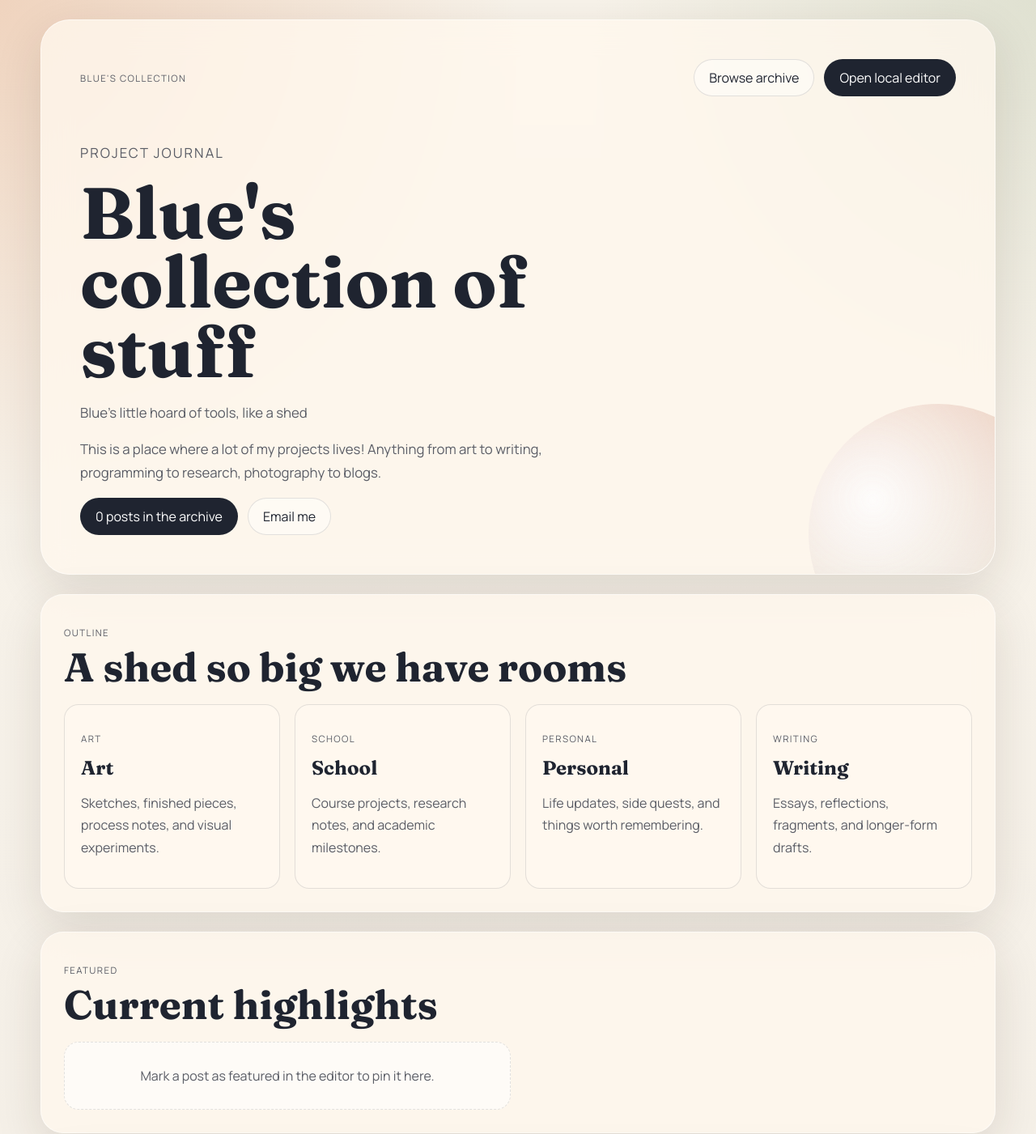
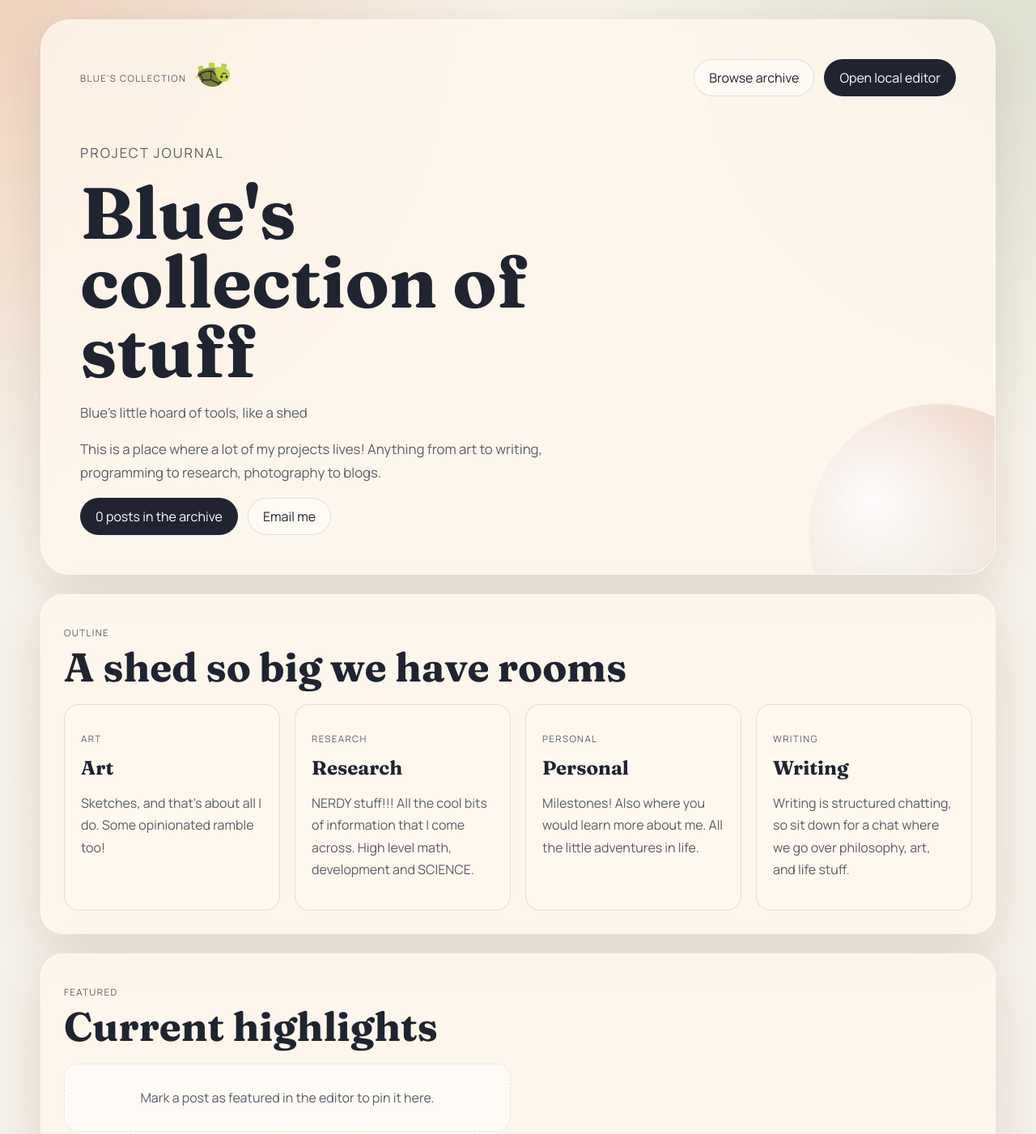
Before and after one commit to bluemoon012905/Blueshellsite, a website: page index.html in a window 1280 px wide. Shown: the top 1401 px of the page at 81% size. Drawn offline with Linux system fonts and the light colour scheme.

Commit message:
basic outline complete

```diff
--- a/assets/app.js
+++ b/assets/app.js
@@ -62,7 +62,10 @@ function renderHero() {
   const hero = document.querySelector(".hero");
   hero.innerHTML = `
     <div class="hero-nav">
-      <div class="brand-mark">${escapeHtml(site.brandMark || site.title)}</div>
+      <div class="brand-mark">
+        <span>${escapeHtml(site.brandMark || site.title)}</span>
+        <img class="brand-turtle" src="turtle.png" alt="" aria-hidden="true" />
+      </div>
       ${localOnlyActions}
     </div>
     <div class="hero-copy">
--- a/assets/styles.css
+++ b/assets/styles.css
@@ -105,6 +105,20 @@ a {
 .eyebrow,
 .post-chip {
   color: var(--muted);
+}
+
+.brand-mark {
+  display: inline-flex;
+  align-items: center;
+  gap: 12px;
+}
+
+.brand-turtle {
+  width: 42px;
+  height: 42px;
+  object-fit: contain;
+  animation: spin-right 10s linear infinite;
+  transform-origin: center;
 }
 
 .hero h1,
@@ -363,6 +377,16 @@ textarea {
   padding-left: 22px;
 }
 
+@keyframes spin-right {
+  from {
+    transform: rotate(0deg);
+  }
+
+  to {
+    transform: rotate(360deg);
+  }
+}
+
 .empty-state {
   margin: 0;
   padding: 30px 20px;
--- a/data/content.json
+++ b/data/content.json
@@ -43,25 +43,25 @@
     {
       "id": "art",
       "name": "Art",
-      "description": "Sketches, finished pieces, process notes, and visual experiments.",
+      "description": "Sketches, and that's about all I do. Some opinionated ramble too!",
       "undefined": ""
     },
     {
-      "id": "school",
-      "name": "School",
-      "description": "Course projects, research notes, and academic milestones.",
+      "id": "Research",
+      "name": "Research",
+      "description": "NERDY stuff!!! All the cool bits of information that I come across. High level math, development and SCIENCE.",
       "undefined": ""
     },
     {
       "id": "personal",
       "name": "Personal",
-      "description": "Life updates, side quests, and things worth remembering.",
+      "description": "Milestones! Also where you would learn more about me. All the little adventures in life.",
       "undefined": ""
     },
     {
       "id": "writing",
       "name": "Writing",
-      "description": "Essays, reflections, fragments, and longer-form drafts.",
+      "description": "Writing is structured chatting, so sit down for a chat where we go over philosophy, art, and life stuff.",
       "undefined": ""
     }
   ],
```
Also changed, not shown: editor/editor.js (+40 -0 lines), turtle.png (added).
